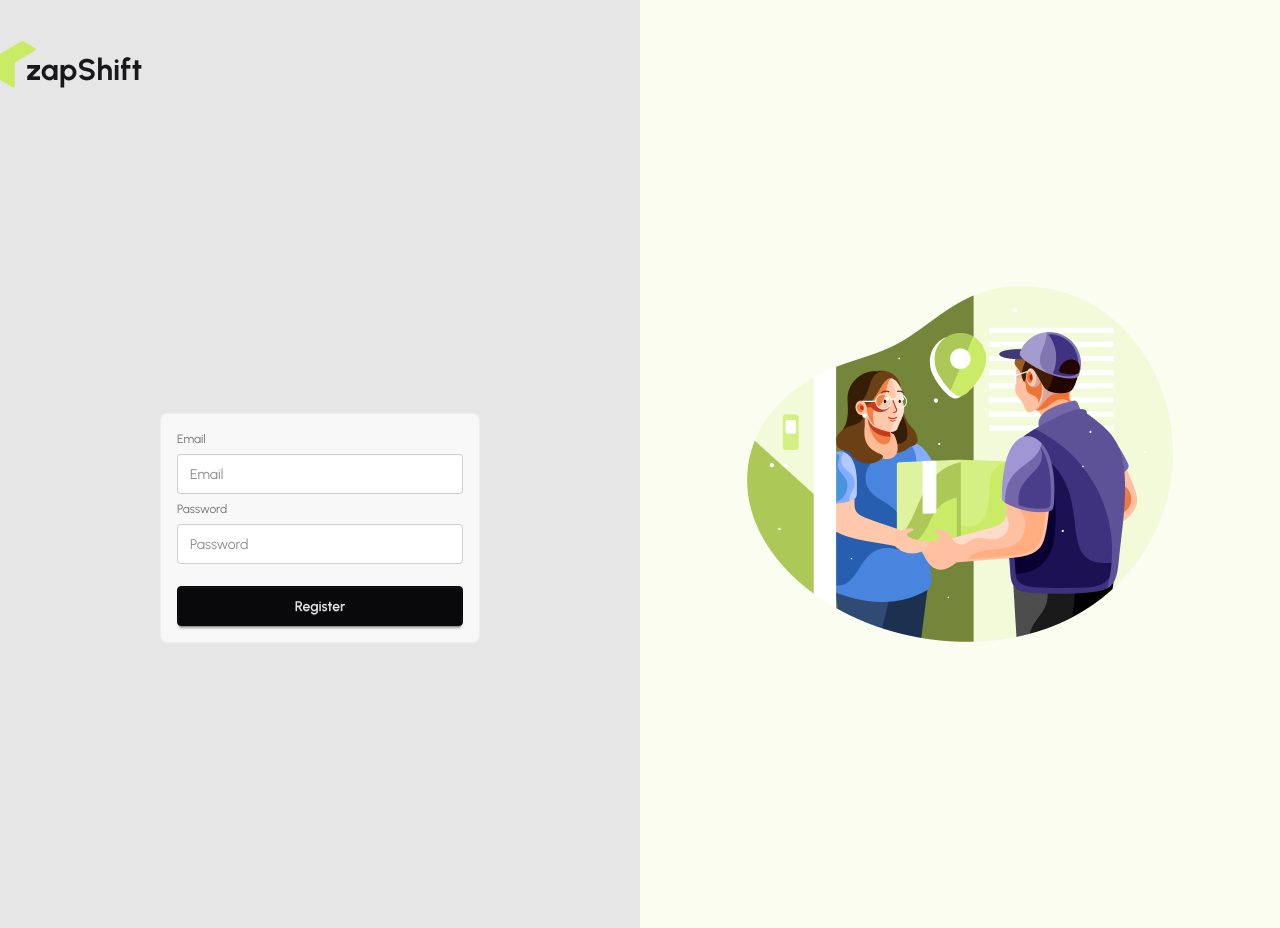
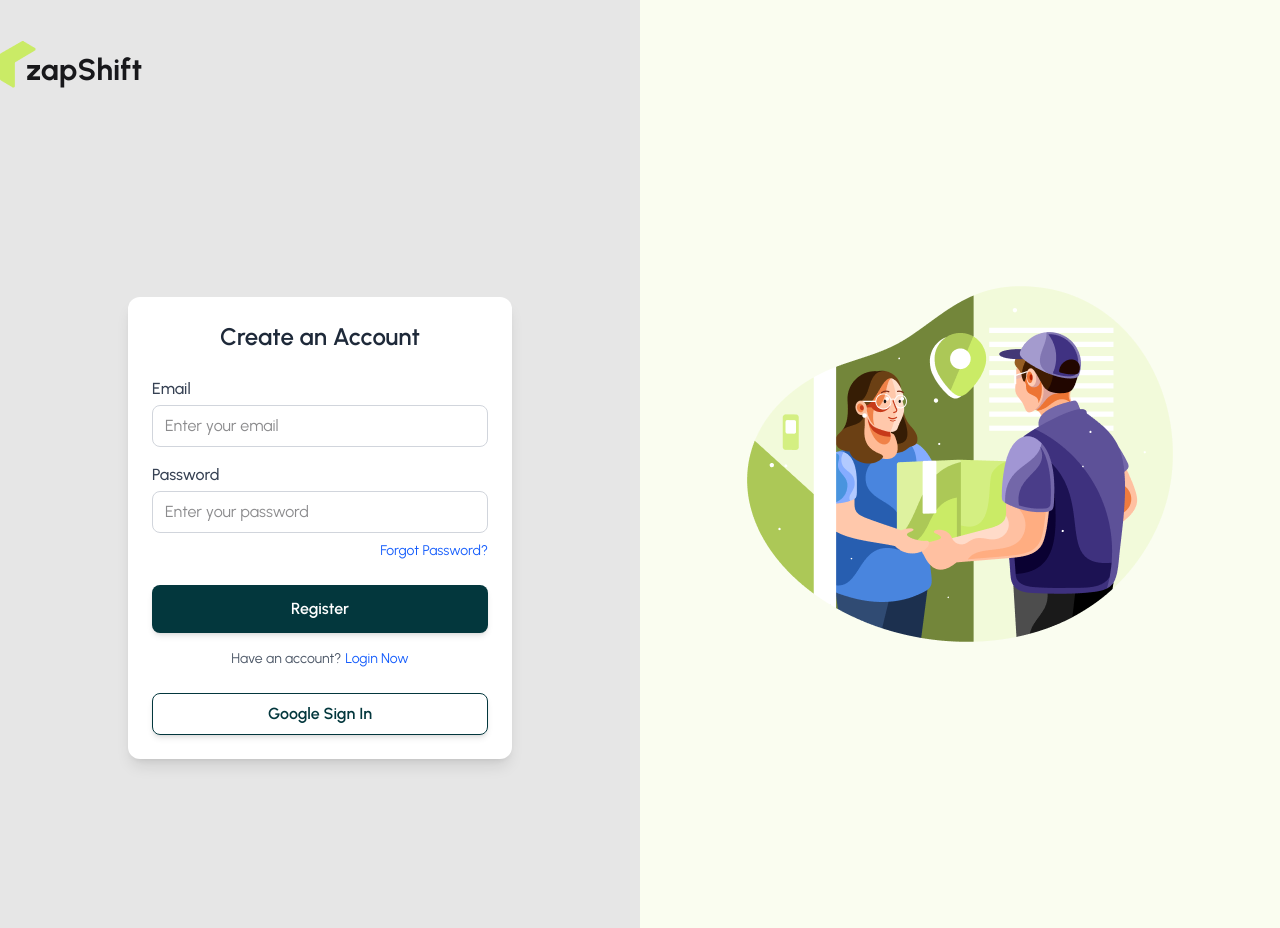
Before and after one commit to aktar86/zapshift-client, a React (Vite) app: page /register in a window 1280 px wide. Built offline with nearby package versions, Linux system fonts and the light colour scheme; no server answers.

Commit message:
added auth context

```diff
--- a/src/Layout/AuthLayout.jsx
+++ b/src/Layout/AuthLayout.jsx
@@ -14,7 +14,7 @@ const AuthLayout = () => {
           <Outlet></Outlet>
         </div>
 
-        <div className="flex-1 flex justify-center items-center bg-[#FAFDF0]">
+        <div className="flex-1 hidden  lg:flex justify-center items-center bg-[#FAFDF0]">
           <img src={authimg} alt="" />
         </div>
       </div>
--- a/src/Pages/Auth/Login/Login.jsx
+++ b/src/Pages/Auth/Login/Login.jsx
@@ -1,11 +1,96 @@
 import React from "react";
+import useAuth from "../../../hook/useAuth";
+import { useForm } from "react-hook-form";
+import { Link } from "react-router";
+import SocialLogin from "../../../socialLogin/socialLogin";
 
 const Login = () => {
+  const { signInUser } = useAuth();
+
+  const {
+    register,
+    handleSubmit,
+    formState: { errors },
+  } = useForm();
+
+  const handleSignIn = (data) => {
+    console.log(data);
+    signInUser(data.email, data.password)
+      .then((result) => {
+        console.log("Logged in:", result.user);
+        alert("Login Successful!");
+      })
+      .catch((err) => {
+        console.log("Login Error:", err.message);
+      });
+  };
+
   return (
-    <div>
-      <h1>Login page here</h1>
+    <div className="flex justify-center items-center min-h-screen p-4">
+      <form
+        onSubmit={handleSubmit(handleSignIn)}
+        className="w-full max-w-sm bg-white rounded-2xl shadow-lg p-6"
+      >
+        <h2 className="text-2xl font-semibold text-center text-gray-800 mb-6">
+          Login to Your Account
+        </h2>
+
+        {/* Email */}
+        <label className="block mb-1 text-gray-700 font-medium">Email</label>
+        <input
+          type="email"
+          {...register("email", { required: "Email is required" })}
+          className="w-full border border-gray-300 rounded-lg px-3 py-2
+                     focus:outline-none focus:ring-2 focus:ring-[#03373d]/70"
+          placeholder="Enter your email"
+        />
+        {errors.email && (
+          <p className="text-red-500 text-sm mt-1">{errors.email.message}</p>
+        )}
+
+        {/* Password */}
+        <label className="block mt-4 mb-1 text-gray-700 font-medium">
+          Password
+        </label>
+        <input
+          type="password"
+          {...register("password", {
+            required: "Password is required",
+          })}
+          className="w-full border border-gray-300 rounded-lg px-3 py-2
+                     focus:outline-none focus:ring-2 focus:ring-[#03373d]/70"
+          placeholder="Enter your password"
+        />
+        {errors.password?.type === "required" && (
+          <p className="text-red-500 text-sm mt-1">{errors.password.message}</p>
+        )}
+
+        <p className="text-right mt-2 text-sm text-blue-600 cursor-pointer hover:underline">
+          Forgot Password?
+        </p>
+
+        {/* Submit Button */}
+        <button
+          className="w-full mt-6 py-3 rounded-lg text-white font-semibold shadow-md
+                     transition-all duration-200 hover:-translate-y-0.5"
+          style={{ backgroundColor: "#03373d" }}
+        >
+          Sign In
+        </button>
+
+        <p className="text-center mt-4 text-sm text-gray-600">
+          Don't have an account?{" "}
+          <Link to="/register" className="text-blue-600 hover:underline">
+            Register Now
+          </Link>
+        </p>
+        <SocialLogin></SocialLogin>
+      </form>
     </div>
   );
 };
 
 export default Login;
+
+// aktar@bd.com
+//123456@sA
--- a/src/Pages/Auth/Register/Register.jsx
+++ b/src/Pages/Auth/Register/Register.jsx
@@ -1,54 +1,97 @@
-import React from "react";
 import { useForm } from "react-hook-form";
-import { useSubmit } from "react-router";
+import { Link } from "react-router";
+import useAuth from "../../../hook/useAuth";
+import SocialLogin from "../../../socialLogin/socialLogin";
 
 const Register = () => {
+  const { registerUser } = useAuth();
+
   const {
     register,
     handleSubmit,
     formState: { errors },
+    reset,
   } = useForm();
 
   const handleRegistration = (data) => {
-    //data
-    console.log("after Register: ", data);
+    console.log("button clicked");
+    registerUser(data.email, data.password)
+      .then((result) => {
+        console.log("Registered User:", result.user);
+        reset(); // clear form
+      })
+      .catch((error) => {
+        console.log("Registration Error:", error.message);
+      });
   };
+
   return (
-    <div className="flex justify-center items-center min-h-screen">
-      <form onSubmit={handleSubmit(handleRegistration)}>
-        <fieldset className="fieldset bg-base-200 border-base-300 rounded-box w-xs border p-4">
-          {/* email */}
-          <label className="label">Email</label>
+    <div className="flex justify-center items-center min-h-screen p-4">
+      <div className="w-full max-w-sm bg-white shadow-lg rounded-xl p-6">
+        <form onSubmit={handleSubmit(handleRegistration)}>
+          <h2 className="text-2xl font-semibold text-center text-gray-800 mb-6">
+            Create an Account
+          </h2>
+
+          {/* Email */}
+          <label className="block mb-1 text-gray-700 font-medium">Email</label>
           <input
             type="email"
             {...register("email", { required: true })}
-            className="input"
-            placeholder="Email"
+            className="w-full border border-gray-300 rounded-lg px-3 py-2 focus:outline-none focus:ring-2 focus:ring-[#03373d]/60"
+            placeholder="Enter your email"
           />
           {errors.email?.type === "required" && (
-            <p className="text-red-500"> Email is required</p>
+            <p className="text-red-500 text-sm mt-1">Email is required</p>
           )}
 
-          {/* password */}
-          <label className="label">Password</label>
+          {/* Password */}
+          <label className="block mt-4 mb-1 text-gray-700 font-medium">
+            Password
+          </label>
           <input
             type="password"
             {...register("password", {
-              required: true,
-              pattern:
-                /^(?=.*[a-z])(?=.*[A-Z])(?=.*[@$!%*?&])[A-Za-z@$!%*?&]+$/,
+              required: "Password is required",
+              pattern: {
+                value:
+                  /^(?=.*[a-z])(?=.*[A-Z])(?=.*\d)(?=.*[@$!%*?&])[A-Za-z\d@$!%*?&]+$/,
+                message:
+                  "Password must include uppercase, lowercase & special character",
+              },
             })}
-            className="input"
-            placeholder="Password"
+            className="w-full border border-gray-300 rounded-lg px-3 py-2 focus:outline-none focus:ring-2 focus:ring-[#03373d]/60"
+            placeholder="Enter your password"
           />
 
-          <input
-            type="submit"
-            value="Register"
-            className="btn btn-neutral te mt-4"
-          />
-        </fieldset>
-      </form>
+          {/* Dynamic Error Message */}
+          {errors.password && (
+            <p className="text-red-500 text-sm mt-1">
+              {errors.password.message}
+            </p>
+          )}
+
+          <p className="text-right mt-2 text-sm text-blue-600 cursor-pointer hover:underline">
+            Forgot Password?
+          </p>
+
+          {/* Submit Button */}
+          <button
+            className="w-full mt-6 py-3 rounded-lg text-white font-semibold shadow-md transition-all duration-200 hover:-translate-y-0.5"
+            style={{ backgroundColor: "#03373d" }}
+          >
+            Register
+          </button>
+
+          <p className="text-center mt-4 text-sm text-gray-600">
+            Have an account?
+            <Link to="/login" className="text-blue-600 hover:underline ml-1">
+              Login Now
+            </Link>
+          </p>
+        </form>
+        <SocialLogin></SocialLogin>
+      </div>
     </div>
   );
 };
--- a/src/Pages/Shared/NavBar/NavBar.jsx
+++ b/src/Pages/Shared/NavBar/NavBar.jsx
@@ -1,8 +1,20 @@
 import React from "react";
-import { NavLink } from "react-router";
+import { Link, NavLink, useLocation } from "react-router";
 import Logo from "../../../components/Logo/Logo";
+import useAuth from "../../../hook/useAuth";
 
 const NavBar = () => {
+  const { user, signOutUser } = useAuth();
+
+  const handleSignOut = () => {
+    signOutUser()
+      .then(() => {
+        alert("sign out success");
+      })
+      .catch((err) => {
+        console.log(err.message);
+      });
+  };
   const links = (
     <>
       <li>
@@ -60,7 +72,20 @@ const NavBar = () => {
 
         {/* end */}
         <div className="navbar-end">
-          <a className="btn">Button</a>
+          {user ? (
+            <a onClick={handleSignOut} className="btn bg-secondary text-white">
+              Sign Out
+            </a>
+          ) : (
+            <>
+              <Link to="/login" className="btn bg-secondary text-white">
+                Sign In
+              </Link>
+              <Link to="/register" className="btn bg-secondary text-white">
+                Register
+              </Link>
+            </>
+          )}
         </div>
       </div>
     </div>
--- /dev/null
+++ b/src/context/AuthContext.jsx
@@ -0,0 +1,3 @@
+import { createContext } from "react";
+
+export const AuthContext = createContext(null);
--- /dev/null
+++ b/src/context/AuthProvider.jsx
@@ -0,0 +1,57 @@
+import {
+  createUserWithEmailAndPassword,
+  GoogleAuthProvider,
+  onAuthStateChanged,
+  signInWithEmailAndPassword,
+  signInWithPopup,
+  signOut,
+} from "firebase/auth";
+import { auth } from "../firebase/firebase.init";
+import { AuthContext } from "./AuthContext";
+import { useEffect, useState } from "react";
+
+const googleProvider = new GoogleAuthProvider();
+
+const AuthProvider = ({ children }) => {
+  const [user, setUser] = useState(null);
+  const [loading, setLoading] = useState(true);
+
+  const registerUser = (email, password) => {
+    return createUserWithEmailAndPassword(auth, email, password);
+  };
+
+  const signInUser = (email, password) => {
+    return signInWithEmailAndPassword(auth, email, password);
+  };
+
+  const googleSignIn = () => {
+    return signInWithPopup(auth, googleProvider);
+  };
+
+  //observ user state
+  useEffect(() => {
+    const unsubscribe = onAuthStateChanged(auth, (currentUser) => {
+      setUser(currentUser);
+    });
+    return () => {
+      unsubscribe();
+    };
+  }, []);
+
+  //sign out user
+  const signOutUser = () => {
+    return signOut(auth);
+  };
+  const authInfo = {
+    user,
+    loading,
+    registerUser,
+    signInUser,
+    googleSignIn,
+    signOutUser,
+  };
+
+  return <AuthContext value={authInfo}>{children}</AuthContext>;
+};
+
+export default AuthProvider;
--- /dev/null
+++ b/src/hook/useAuth.jsx
@@ -0,0 +1,9 @@
+import React, { useContext } from "react";
+import { AuthContext } from "../context/AuthContext";
+
+const useAuth = () => {
+  const authInfo = useContext(AuthContext);
+  return authInfo;
+};
+
+export default useAuth;
--- a/src/main.jsx
+++ b/src/main.jsx
@@ -3,9 +3,12 @@ import { createRoot } from "react-dom/client";
 import "./index.css";
 import { RouterProvider } from "react-router";
 import router from "./Routes/router.jsx";
+import AuthProvider from "./context/AuthProvider.jsx";
 
 createRoot(document.getElementById("root")).render(
   <StrictMode>
-    <RouterProvider router={router}></RouterProvider>
+    <AuthProvider>
+      <RouterProvider router={router}></RouterProvider>
+    </AuthProvider>
   </StrictMode>
 );
--- /dev/null
+++ b/src/socialLogin/SocialLogin.jsx
@@ -0,0 +1,31 @@
+import React from "react";
+import useAuth from "../hook/useAuth";
+import { useNavigate } from "react-router";
+
+const SocialLogin = () => {
+  const { googleSignIn } = useAuth();
+  const navigate = useNavigate();
+
+  const handleGoogleSignIn = () => {
+    googleSignIn()
+      .then((result) => {
+        console.log(result.user);
+        navigate("/");
+      })
+      .catch((err) => {
+        console.log(err.message);
+      });
+  };
+  return (
+    <div>
+      <button
+        onClick={handleGoogleSignIn}
+        className="w-full mt-6 py-2 rounded-lg  text-secondary border border-[#03373d] font-semibold shadow-md transition-all duration-200 hover:-translate-y-0.5 "
+      >
+        Google Sign In
+      </button>
+    </div>
+  );
+};
+
+export default SocialLogin;
```
